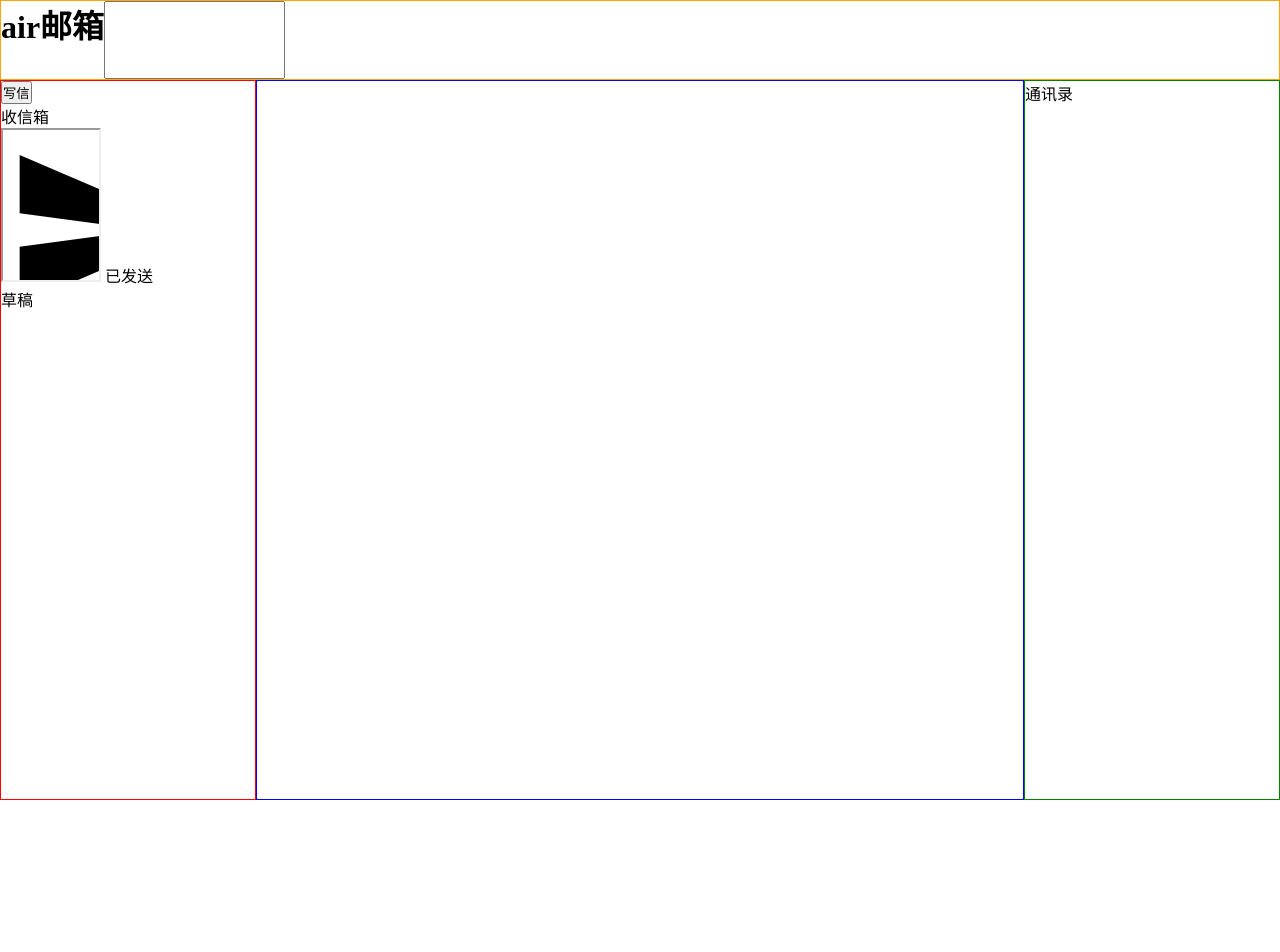
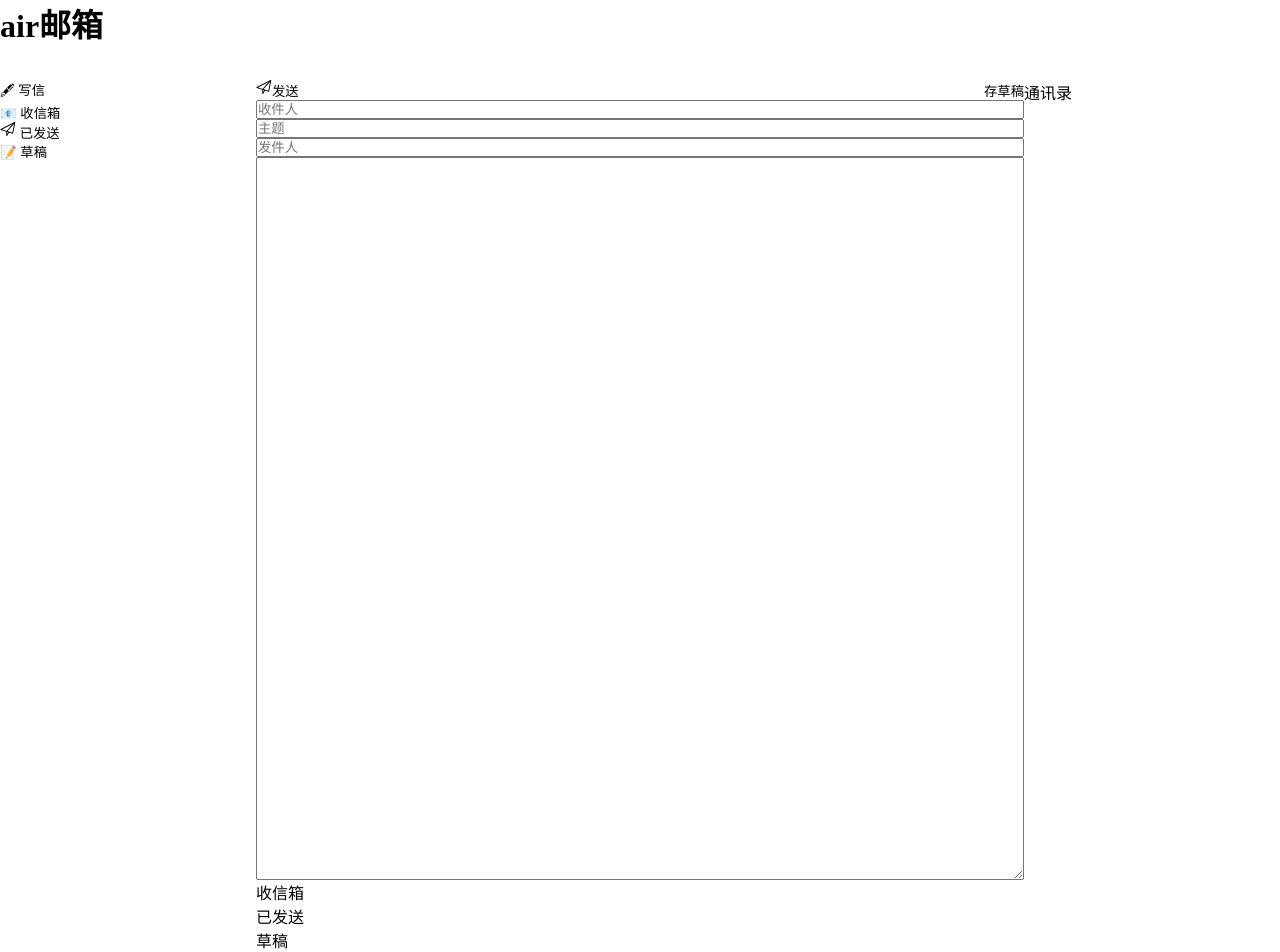
Before and after one commit to cazser/airmail, a plain HTML site: page src/index.html in a window 1280 px wide. Before the commit the page ends 800 px from the top, so only its background shows below. Drawn offline with Linux system fonts and the light colour scheme.

Commit message:
初步完成暂时中止

```diff
--- a/src/index.html
+++ b/src/index.html
@@ -4,36 +4,90 @@
     <meta charset="UTF-8">
     <meta name="viewport" content="width=device-width, initial-scale=1.0">
     <link rel="stylesheet" href="style.css">
+    <link rel="shortcut icon" href="assets/icon.ico" type="image/x-icon">
     <title>air邮箱</title>
 </head>
 <body>
     <header>
         <h1>air邮箱</h1>
-        <input type="text">
-        <nav></nav>
     </header>
     <div class="container">
     <div class="x">
         <ul>
             <li>
-                <button>
+                <button id="writeButton">
+                    <span>🖋</span>
                 写信
                 </button>
             </li>
-            <li>收信箱</li>
             <li>
-                <iframe class="inside-icon"
-                src="assets/send.svg"></iframe>
-                已发送</li>
-            <li>草稿</li>
+                <button id="receiveButton">
+                <span>📧</span>
+                收信箱
+                </button>
+            </li>
+            <li>
+                <button id="sendButton">
+                <span id="sendBox">
+                    <svg viewBox="0 0 1024 1024"
+                    data-icon-name="sending"
+                    class="x-icon icon-prefix"
+                    style="width: 16px; height: 16px;">
+                    <g fill="currentColor">
+                        <path d="M930.51 3.51L46.98 449.61a32.7 32.7 0 004.86 60.37l749.13 237.48a32.73 32.73 0 0042-24.87L977.38 39.01a32.7 32.7 0 00-46.87-35.5zM908 81L789.95 681 132 472.55 908 81z"></path><path d="M881.23 53.79a29.71 29.71 0 0141.99-2.1 29.77 29.77 0 012.42 41.66l-.33.37-464.85 514v160.8l81.98-138.49a29.72 29.72 0 0140.31-10.68l.43.25a29.77 29.77 0 0110.67 40.34l-.25.42-131.76 222.6A32.7 32.7 0 01401 866.8V584.78l480.23-531z">
+
+                    </path></g></svg>
+                </span>
+                已发送
+                </button>
+            </li>
+            <li>
+                <button id="paperButton">
+                <span>📝</span>
+                草稿
+                </button>
+            </li>
         </ul>
     </div>
-    <div class="mainBlock"></div>
+    <div class="mainBlock">
+        <div class="writeLetter"
+            id="writeContent">
+            <div class="sendSave">
+            <button>
+            <svg viewBox="0 0 1024 1024" data-icon-name="sending" class="x-icon icon-prefix" style="width: 16px; height: 16px;"><g fill="currentColor"><path d="M930.51 3.51L46.98 449.61a32.7 32.7 0 004.86 60.37l749.13 237.48a32.73 32.73 0 0042-24.87L977.38 39.01a32.7 32.7 0 00-46.87-35.5zM908 81L789.95 681 132 472.55 908 81z"></path><path d="M881.23 53.79a29.71 29.71 0 0141.99-2.1 29.77 29.77 0 012.42 41.66l-.33.37-464.85 514v160.8l81.98-138.49a29.72 29.72 0 0140.31-10.68l.43.25a29.77 29.77 0 0110.67 40.34l-.25.42-131.76 222.6A32.7 32.7 0 01401 866.8V584.78l480.23-531z">
+
+            </path></g></svg>发送
+            </button>
+            <button>
+                存草稿
+            </button>
+            </div>
+            <input type="text" placeholder="收件人">
+            <input type="text" placeholder="主题">
+            <input type="text" placeholder="发件人">
+            <textarea class="TextWrapper" name="" id="" cols="30" rows="10">
+
+            </textarea>
+        </div>
+        <div class="receiveBox"
+            id="receiveContent">
+            收信箱
+        </div>
+        <div class="send"
+            id="sendContent">
+            已发送
+        </div>
+        <div class="paperT"
+            id="paperContent">
+            草稿
+        </div>
+    </div>
     <div class="functionBlock">
         <ul>
             <li>通讯录</li>
         </ul>
     </div>
     </div>
+    <script src="main.js"></script>
 </body>
 </html>
--- a/src/main.js
+++ b/src/main.js
@@ -0,0 +1,37 @@
+let writeButton = document.getElementById("writeButton")
+let receiveButton = document.getElementById("receiveButton")
+let sendButton = document.getElementById("sendButton")
+let paperButton = document.getElementById("paperButton")
+
+let writeContent = document.getElementById("writeContent")
+let receiveContent = document.getElementById("receiveContent")
+let sendContent = document.getElementById("sendContent")
+let paperContent = document.getElementById("paperContent")
+
+writeButton.onclick=()=>{
+    writeContent.style.display="flex";
+    receiveContent.style.display="none";
+    sendContent.style.display="none";
+    paperContent.style.display="none";
+
+}
+receiveButton.onclick=()=>{
+    writeContent.style.display="none";
+    receiveContent.style.display="block";
+    sendContent.style.display="none";
+    paperContent.style.display="none";
+
+}
+sendButton.onclick=()=>{
+    writeContent.style.display="none";
+    receiveContent.style.display="none";
+    sendContent.style.display="block";
+    paperContent.style.display="none";
+}
+paperButton.onclick=()=>{
+    writeContent.style.display="none";
+    receiveContent.style.display="none";
+    sendContent.style.display="none";
+    paperContent.style.display="block";
+
+}
--- a/src/style.css
+++ b/src/style.css
@@ -6,6 +6,10 @@
 *::after,
 *::before {
   box-sizing: boder-box;
+}
+button {
+  border: none;
+  background: transparent;
 }
 ul,
 ol {
@@ -16,7 +20,6 @@ header {
   height: 10vh;
   display: flex;
   flex-direction: row;
-  border: 1px solid orange;
 }
 
 .container {
@@ -25,22 +28,38 @@ header {
 }
 .x {
   width: 20%;
-  border: 1px solid red;
   height: 90vh;
 }
 
 .mainBlock {
   width: 60%;
-  border: 1px solid blue;
   height: 90vh;
 }
 
 .functionBlock {
   width: 20%;
-  border: 1px solid green;
   height: 90vh;
 }
 
 .inside-icon {
   width: 100px;
 }
+
+.sendBox {
+  color: blue;
+}
+
+.sendSave {
+  display: flex;
+  justify-content: space-between;
+}
+
+.writeLetter {
+  display: flex;
+  flex-direction: column;
+  height: 100vh;
+}
+
+.TextWrapper {
+  flex-grow: 1;
+}
```
Also changed, not shown: src/assets/icon.ico (added).
